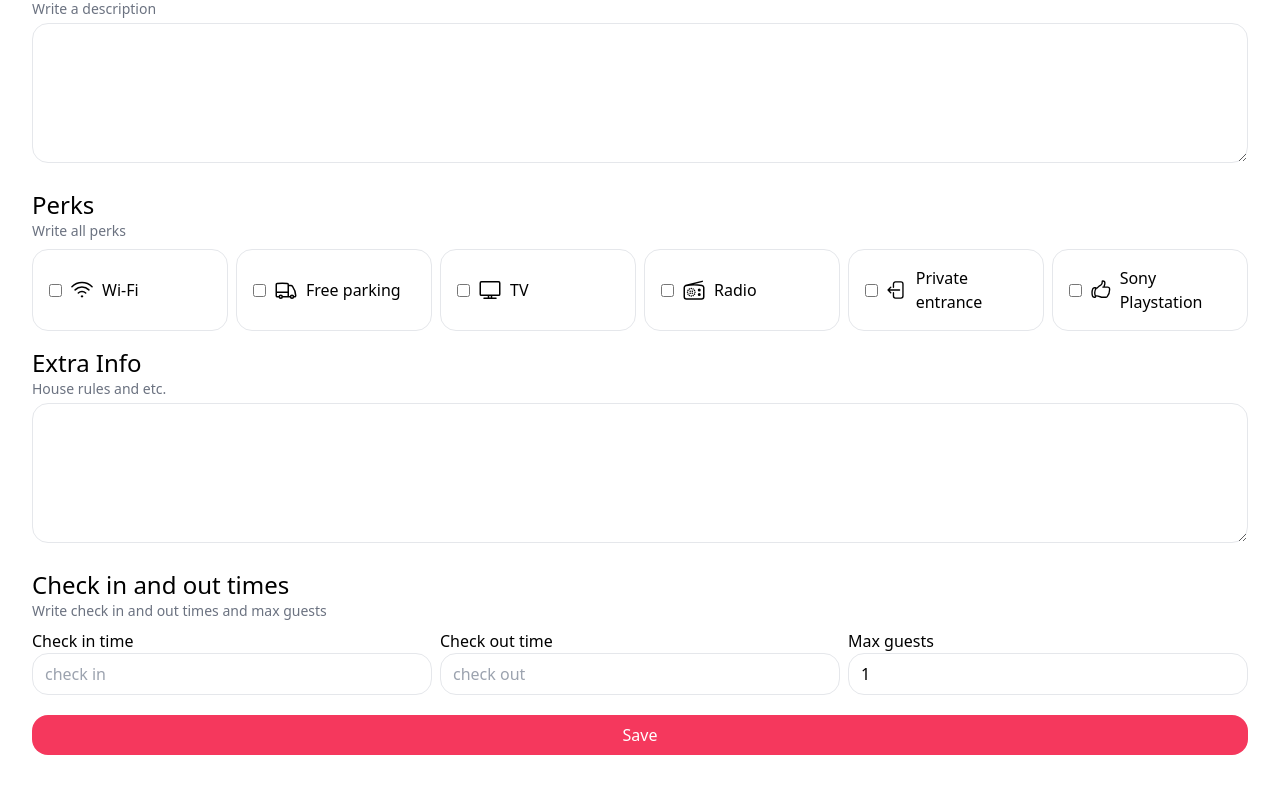
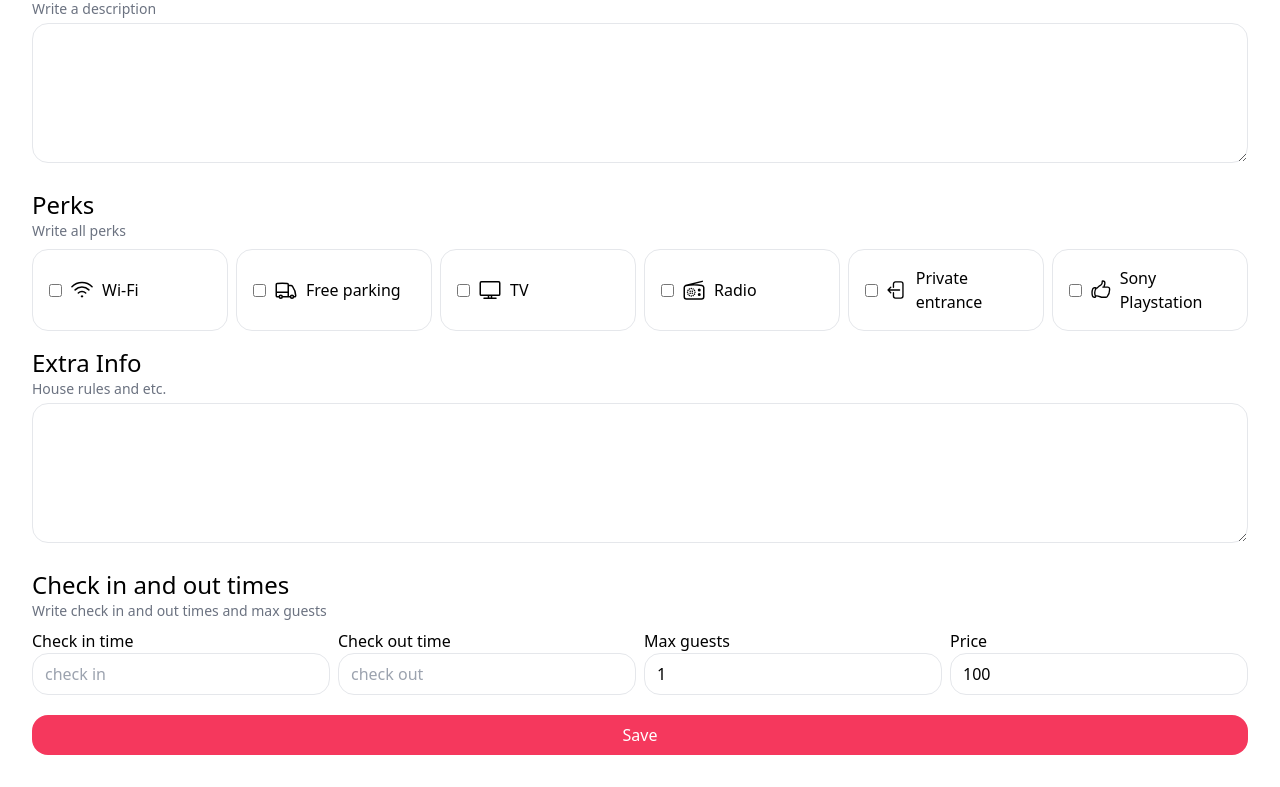
Before and after one commit to RomaSamkov/booking-app-client, a React (Vite) app: page /account/places/1 in a window 1280 px wide. Shown: the part 687-1474 px from the top of the page. Built offline with nearby package versions, Linux system fonts and the light colour scheme; no server answers; the HTML template or start-up script is replaced by a standard one.

Commit message:
add price

```diff
--- a/src/pages/PlacesFormPage.jsx
+++ b/src/pages/PlacesFormPage.jsx
@@ -16,6 +16,7 @@ export default function PlacesFormPage() {
   const [checkIn, setCheckIn] = useState("");
   const [checkOut, setCheckOut] = useState("");
   const [maxGuests, setMaxGuests] = useState(1);
+  const [price, setPrice] = useState(100);
   const [redirect, setRedirect] = useState(false);
 
   useEffect(() => {
@@ -33,6 +34,7 @@ export default function PlacesFormPage() {
       setCheckIn(data.checkIn);
       setCheckOut(data.checkOut);
       setMaxGuests(data.maxGuests);
+      setPrice(data.price);
     });
   }, [id]);
 
@@ -48,6 +50,7 @@ export default function PlacesFormPage() {
       checkIn,
       checkOut,
       maxGuests,
+      price,
     };
     if (id) {
       await axios.put("/places", { id, ...placeData });
@@ -103,7 +106,7 @@ export default function PlacesFormPage() {
         <p className="text-sm text-gray-500">
           Write check in and out times and max guests
         </p>
-        <div className="grid sm:grid-cols-3 gap-2">
+        <div className="grid grid-cols-2 md:grid-cols-4 gap-2">
           <div>
             <h3 className="mt-2 -mb-1">Check in time</h3>
             <input
@@ -125,10 +128,19 @@ export default function PlacesFormPage() {
           <div>
             <h3 className="mt-2 -mb-1">Max guests</h3>
             <input
-              type="text"
+              type="number"
               value={maxGuests}
               onChange={(e) => setMaxGuests(e.target.value)}
               placeholder="max guests"
+            />
+          </div>
+          <div>
+            <h3 className="mt-2 -mb-1">Price</h3>
+            <input
+              type="number"
+              value={price}
+              onChange={(e) => setPrice(e.target.value)}
+              placeholder="price"
             />
           </div>
         </div>
```
